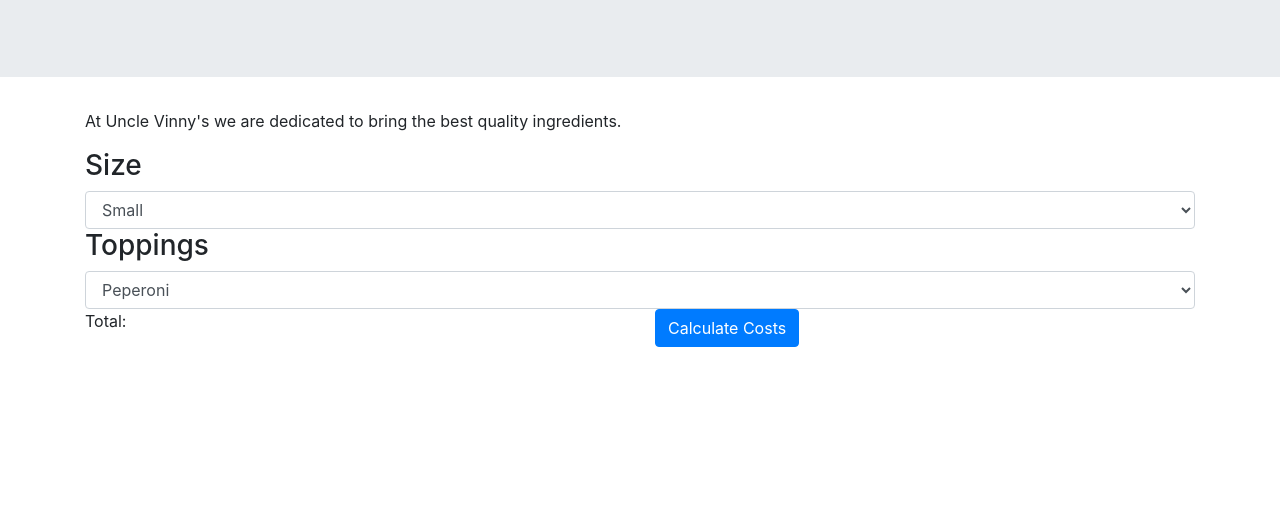
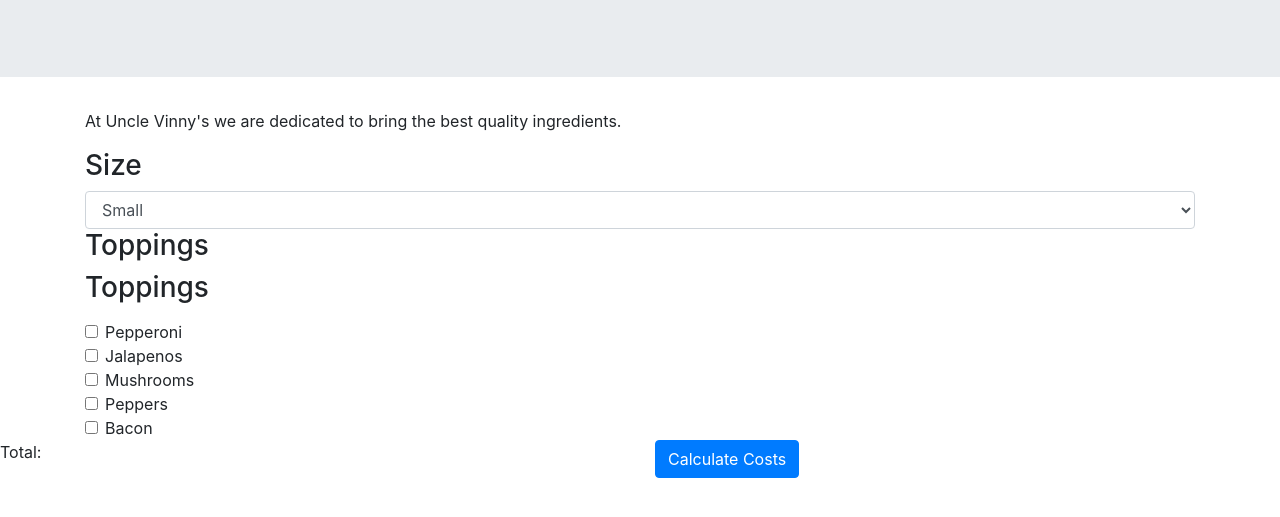
Before and after one commit to KevinFunez5/pizza, a plain HTML site: page index.html in a window 1280 px wide. Shown: the part 191-708 px from the top of the page. Drawn offline with Linux system fonts and the light colour scheme.

Commit message:
functionality for toppings

```diff
--- a/index.html
+++ b/index.html
@@ -25,15 +25,28 @@
     </select>
 
     <h3>Toppings</h3>
-    <select class="form-control" id="toppings">
-      <option value="peperoni">Peperoni</option>
-      <option value="sausage">Sausage</option>
-      <option value="pineapple">Pineapple</option>
-      <option value="jalapenos">Jalapenos</option>
-    </select>
-    <!-- const size = $("#size").val();
-    This is how to read value -->
-
+    <h3>Toppings</h3>
+    <div class="form-check mt-3">
+        <input class="form-check-input" name="toppings[]" type="checkbox" value="pepperoni" id="pepperoni" />
+        <label class="form-check-label" for="pepperoni">Pepperoni</label>
+    </div>
+    <div class="form-check">
+        <input class="form-check-input" name="toppings[]" type="checkbox" value="jalapenos" id="jalapenos" />
+        <label class="form-check-label" for="jalapenos">Jalapenos</label>
+    </div>
+    <div class="form-check">
+        <input class="form-check-input" name="toppings[]" type="checkbox" value="mushrooms" id="mushrooms" />
+        <label class="form-check-label" for="mushrooms">Mushrooms</label>
+    </div>
+    <div class="form-check">
+      <input class="form-check-input" name="toppings[]" type="checkbox" value="peppers" id="peppers" />
+      <label class="form-check-label" for="peppers">Peppers</label>
+    </div>
+    <div class="form-check">
+        <input class="form-check-input" name="toppings[]" type="checkbox" value="bacon" id="bacon" />
+        <label class="form-check-label" for="bacon">Bacon</label>
+    </div>
+</div>
     <div class="row">
       <div class="col">
           <span>Total: </span><span id="total"></span>
--- a/js/scripts.js
+++ b/js/scripts.js
@@ -8,9 +8,11 @@
 
 const TOPPINGS = [
   { name: "pepperoni", price: 1.00},
-  { name: "sausage", price: 1.00},
-  { name: "pineapple", price: 1.00},
-  { name: "jalapenos", price: 1.00}
+  { name: "jalapenos", price: 1.00},
+  { name: "mushrooms", price: 1.00},
+  { name: "peppers", price: 1.00},
+  { name: "bacon", price: 1.00},
+  { name: "pineapple", price: 1.00}
 ];
 function Pizza(size, toppings) {
   this.size = size;
```
